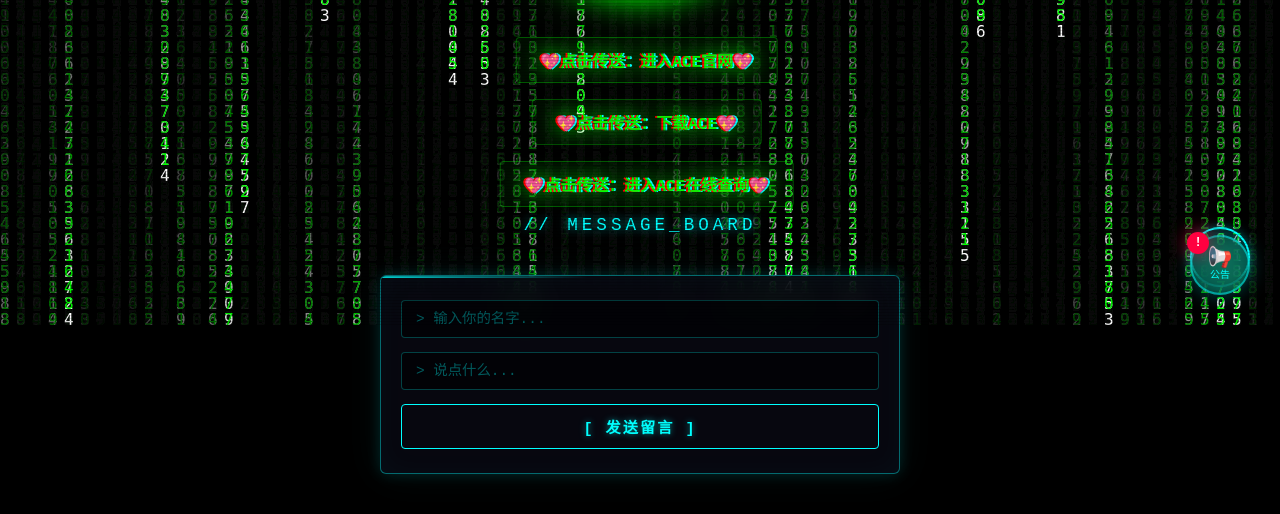
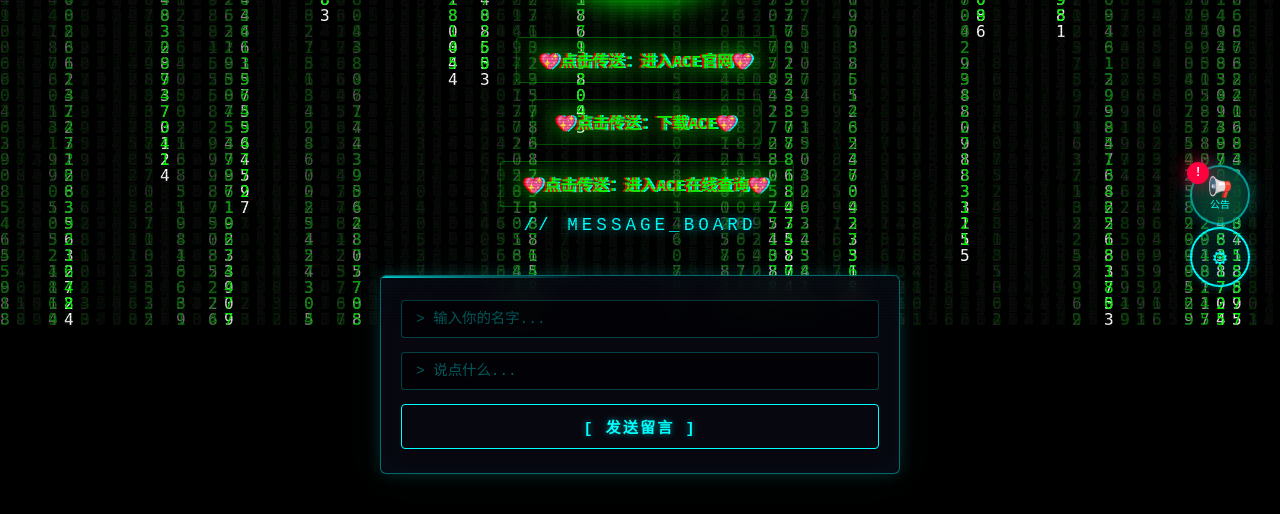
Before and after one commit to linyouchen0504/My-personal-website, a Flask app: page / in a window 1280 px wide. Shown: the part 475-989 px from the top of the page. Run offline with Flask 3, Linux system fonts and the light colour scheme.

Commit message:
fix: 公告按钮与管理员按钮位置重叠，调整公告按钮上移
Coze-Commit-Type: user
Coze-User-ID: 3928984817006169
Coze-Conversation-ID: 38227765811714

```diff
--- a/assets/board.html
+++ b/assets/board.html
@@ -763,7 +763,7 @@
       /* === Announcement Button (Bottom-Right) === */
       .announcement-btn {
         position: fixed;
-        bottom: 30px;
+        bottom: 100px;
         right: 30px;
         z-index: 10000;
         width: 60px;
--- a/templates/board.html
+++ b/templates/board.html
@@ -763,7 +763,7 @@
       /* === Announcement Button (Bottom-Right) === */
       .announcement-btn {
         position: fixed;
-        bottom: 30px;
+        bottom: 100px;
         right: 30px;
         z-index: 10000;
         width: 60px;
```
